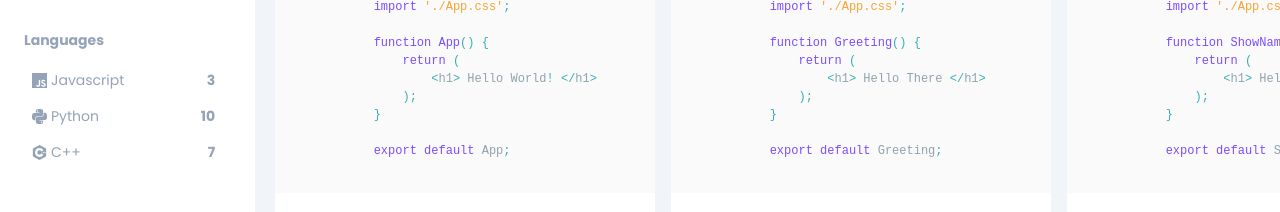
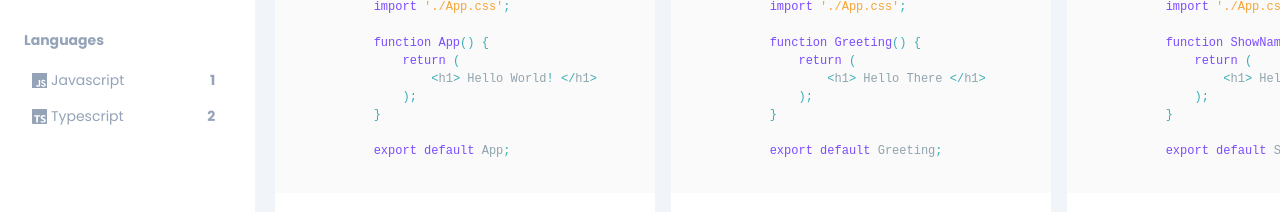
Before and after one commit to rajputkarsh/snippet-master, a Next.js app: page /my-notes in a window 1280 px wide. Shown: the part 377-589 px from the top of the page. Built offline with nearby package versions, Linux system fonts and the light colour scheme; no server answers; sample sign-in values are in the browser's storage.

Commit message:
add language count dynamically

```diff
--- a/src/components/Sidebar/Languages.tsx
+++ b/src/components/Sidebar/Languages.tsx
@@ -3,6 +3,7 @@ import { LANGUAGES_TITLE } from "@/constants/sidebar";
 import { useGlobalContext } from "@/context";
 import { SiCplusplus, SiJavascript, SiPython } from "react-icons/si";
 import { AVAILABLE_LANGUAGES } from "@/constants/languages";
+import language from "react-syntax-highlighter/dist/esm/languages/hljs/1c";
 
 export default function Languages() {
 
@@ -31,34 +32,17 @@ export default function Languages() {
     <div className="mt-12 text-sm">
       <div className="font-bold text-slate-400">{LANGUAGES_TITLE}</div>
       <div className="mt-5 ml-2 text-slate-400 flex flex-col gap-4">
-
-        {
-
-        }
-
-        <div className="flex justify-between">
-          <div className="flex gap-1 items-center">
-            <SiJavascript size={15} />
-            Javascript
-          </div>
-          <span className="font-bold">3</span>
-        </div>
-
-        <div className="flex justify-between">
-          <div className="flex gap-1 items-center">
-            <SiPython size={15} />
-            Python
-          </div>
-          <span className="font-bold">10</span>
-        </div>
-
-        <div className="flex justify-between">
-          <div className="flex gap-1 items-center">
-            <SiCplusplus size={15} />
-            C++
-          </div>
-          <span className="font-bold">7</span>
-        </div>
+        {Object.entries(languageUsageObject || {}).map(
+          ([language, { icon, count }]) => (
+            <div className="flex justify-between">
+              <div className="flex gap-1 items-center capitalize">
+                {icon}
+                {language}
+              </div>
+              <span className="font-bold">{count}</span>
+            </div>
+          )
+        )}
       </div>
     </div>
   );
```
